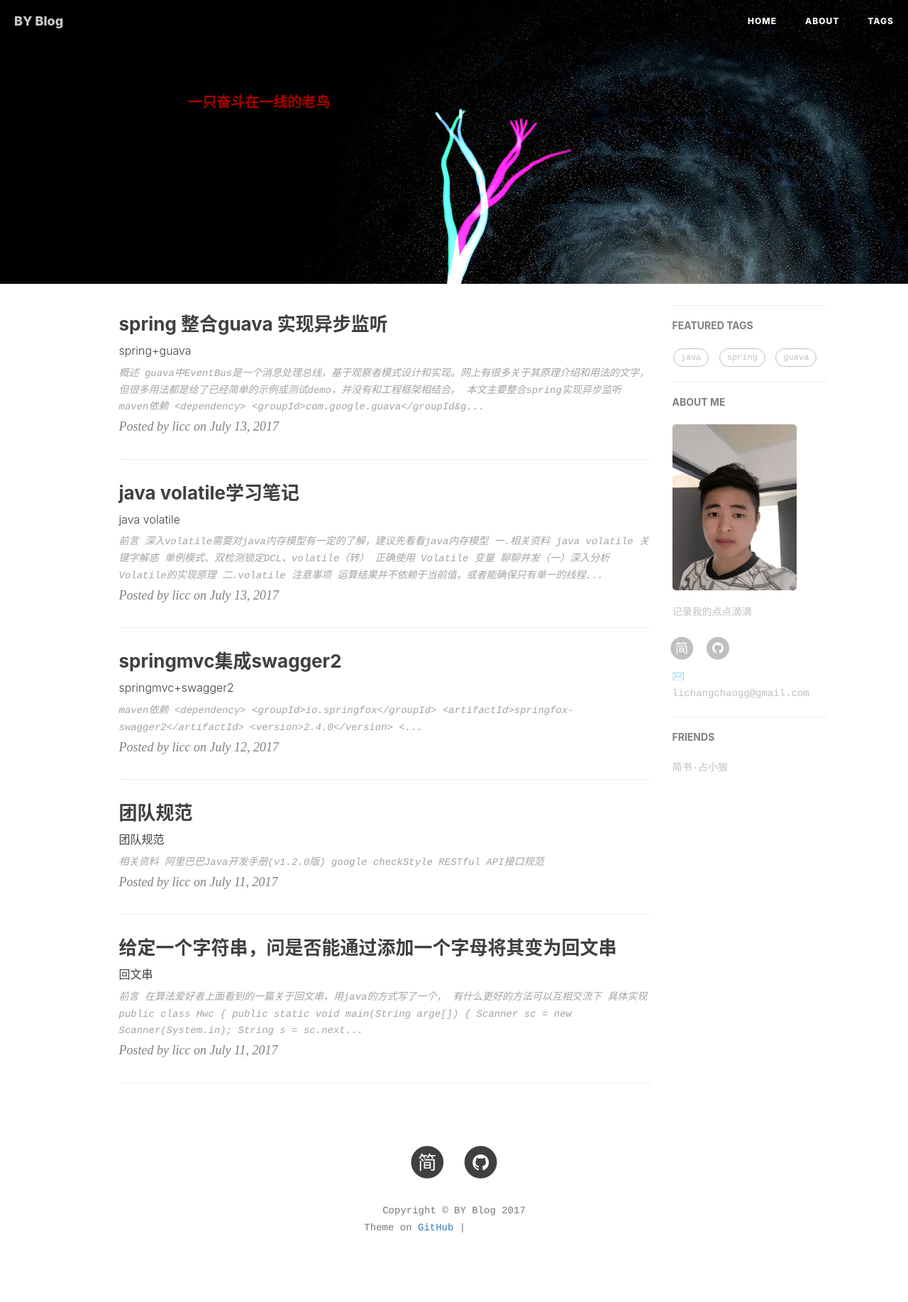
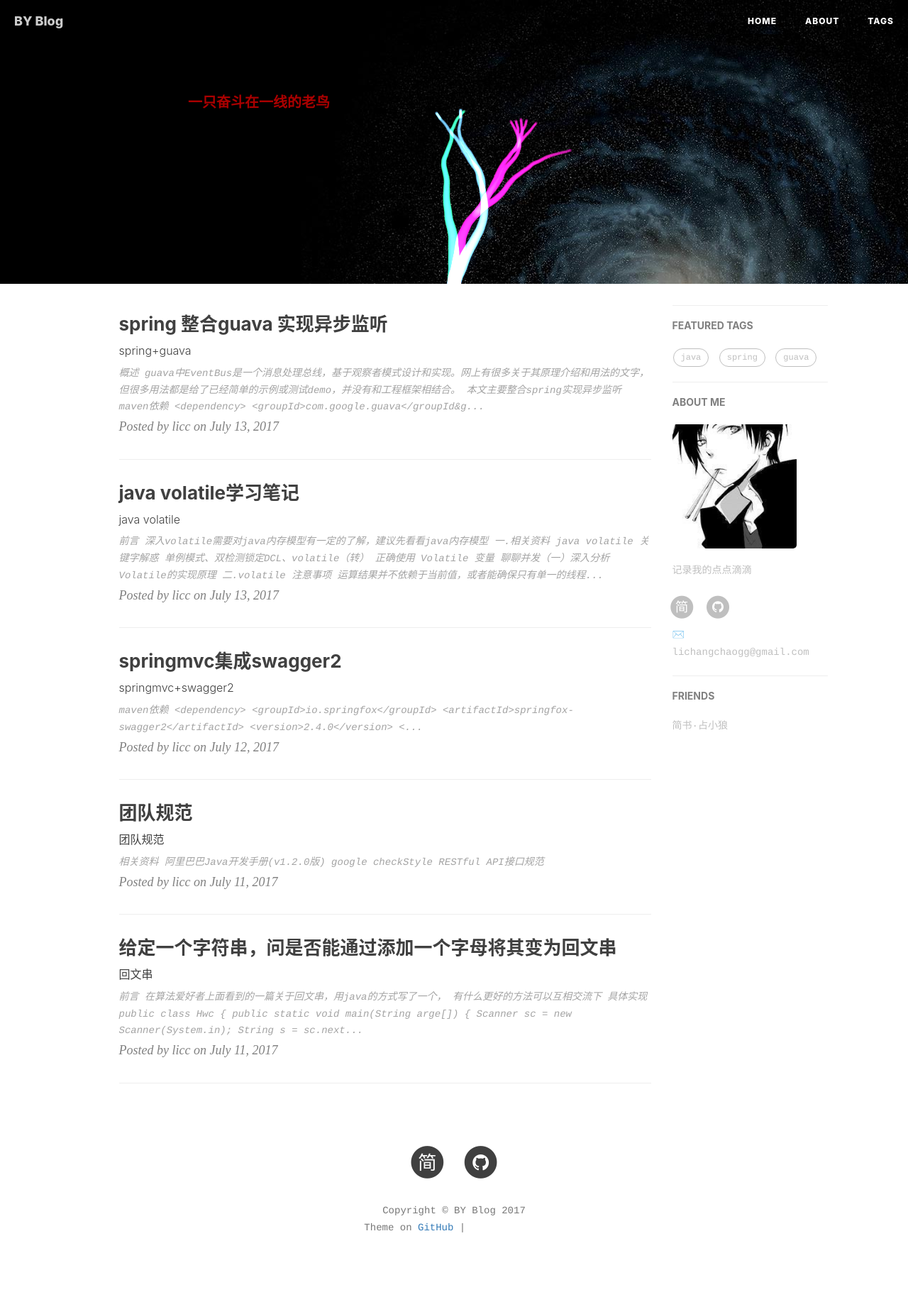
Before and after one commit to licc168/licc168.github.io, a Jekyll site: the page built from index.html, in a window 1280 px wide. Shown: the whole page at 71% size. Built offline with Jekyll 4.4.1, drawn with Linux system fonts in a browser that asks for light colours; nearby versions of some CDN libraries; the list of posts is cut into pages by our own code; comment, search, counter and statistics services are not loaded; grey boxes are pictures that could not be loaded.

Commit message:
修改了基本配置

```diff
--- a/_config.yml
+++ b/_config.yml
@@ -12,7 +12,7 @@
 # Sidebar settings
 sidebar: true                           # whether or not using Sidebar.
 sidebar-about-description: "记录我的点点滴滴"
-sidebar-avatar: img/avatar-by.jpg      # use absolute URL, seeing it's used in both `/` and `/about/`
+sidebar-avatar: img/avatar_m.jpg      # use absolute URL, seeing it's used in both `/` and `/about/`
 
 
 
```
